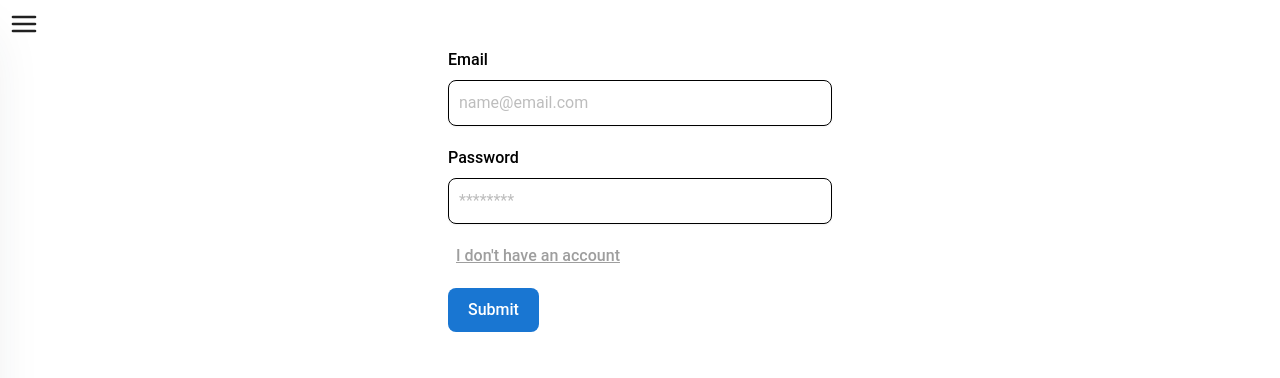
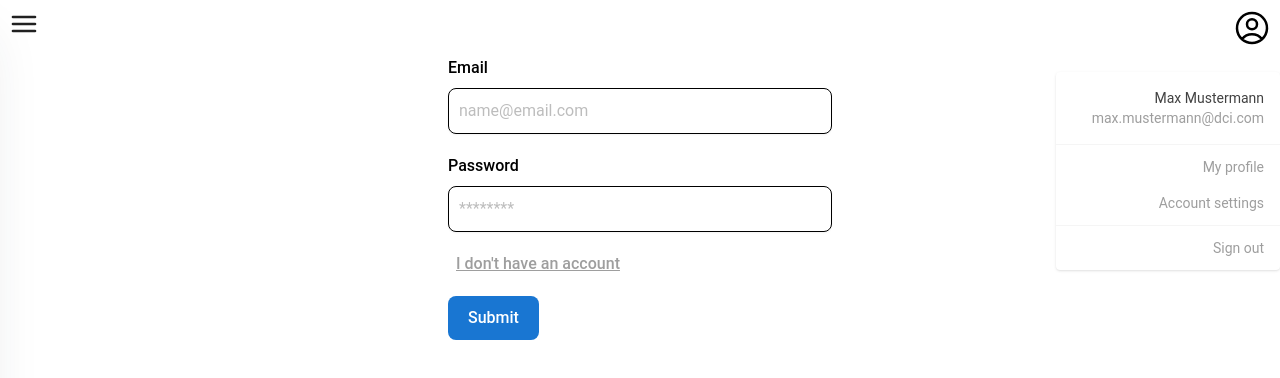
Before and after one commit to Chishirov/NetFilm, a React (Vite) app in the folder frontend/: page /login in a window 1280 px wide. Shown: the top 378 px of the page. Built offline with nearby package versions, Linux system fonts and the light colour scheme.

Commit message:
login frontend erweiterung nf

```diff
--- a/frontend/package.json
+++ b/frontend/package.json
@@ -15,7 +15,7 @@
     "axios": "^1.6.7",
     "react": "^18.2.0",
     "react-dom": "^18.2.0",
-    "react-router-dom": "^6.22.0"
+    "react-router-dom": "^6.22.1"
   },
   "devDependencies": {
     "@types/react": "^18.2.55",
--- a/frontend/src/components/SidebarWithBurgerMenu.jsx
+++ b/frontend/src/components/SidebarWithBurgerMenu.jsx
@@ -38,6 +38,10 @@ export function SidebarWithBurgerMenu() {
   const [open, setOpen] = React.useState(0);
   const [openAlert, setOpenAlert] = React.useState(true);
   const [isDrawerOpen, setIsDrawerOpen] = React.useState(false);
+  const [user, setUser] = React.useState({
+    username: "Max Mustermann",
+    email: "max.mustermann@dci.com",
+  });
 
   const handleOpen = (value) => {
     setOpen(open === value ? 0 : value);
@@ -48,6 +52,7 @@ export function SidebarWithBurgerMenu() {
 
   return (
     <>
+      <div className="flex justify-between">
         <IconButton variant="text" size="lg" onClick={openDrawer}>
           {isDrawerOpen ? (
             <XMarkIcon className="h-8 w-8 stroke-2" />
@@ -55,7 +60,86 @@ export function SidebarWithBurgerMenu() {
             <Bars3Icon className="h-8 w-8 stroke-2" />
           )}
         </IconButton>
-      <Drawer className="new-class" open={isDrawerOpen} onClose={closeDrawer}>
+
+        <div>
+          <button
+            type="button"
+            className="p-2 flex mx-1 text-sm bg-white rounded-full md:mr-0 "
+            data-dropdown-toggle="dropdown"
+            id="user-menu-button"
+            aria-expanded="true"
+          >
+            <span className="object-center flex flex-col items-center">
+              <svg
+                xmlns="http://www.w3.org/2000/svg"
+                fill="none"
+                viewBox="0 0 24 24"
+                strokeWidth={1.5}
+                stroke="currentColor"
+                className="w-10 h-10"
+              >
+                <path
+                  strokeLinecap="round"
+                  strokeLinejoin="round"
+                  d="M17.982 18.725A7.488 7.488 0 0 0 12 15.75a7.488 7.488 0 0 0-5.982 2.975m11.963 0a9 9 0 1 0-11.963 0m11.963 0A8.966 8.966 0 0 1 12 21a8.966 8.966 0 0 1-5.982-2.275M15 9.75a3 3 0 1 1-6 0 3 3 0 0 1 6 0Z"
+                />
+              </svg>
+            </span>
+          </button>
+          <div
+            className=" absolute right-0 z-50 my-4 w-56 text-base list-none bg-white rounded divide-y divide-gray-100 shadow dark:bg-gray-700 dark:divide-gray-600"
+            id="dropdown"
+          >
+            <div className="py-4 px-4 text-right">
+              <span className="block text-sm text-gray-800 truncate dark:text-gray-400">
+                {user.username}
+              </span>
+              <span className="block text-sm text-gray-500 truncate dark:text-gray-400">
+                {user.email}
+              </span>
+            </div>
+            <ul
+              className="py-1 text-gray-500 dark:text-gray-400 text-right"
+              aria-labelledby="dropdown"
+            >
+              <li>
+                <a
+                  href="#"
+                  className="block py-2 px-4 text-sm hover:bg-gray-100 dark:hover:bg-gray-600 dark:text-gray-400 dark:hover:text-white"
+                >
+                  My profile
+                </a>
+              </li>
+              <li>
+                <a
+                  href="#"
+                  className="block py-2 px-4 text-sm hover:bg-gray-100 dark:hover:bg-gray-600 dark:text-gray-400 dark:hover:text-white"
+                >
+                  Account settings
+                </a>
+              </li>
+            </ul>
+            <ul
+              className="py-1 text-gray-500 dark:text-gray-400 text-right"
+              aria-labelledby="dropdown"
+            >
+              <li>
+                <a
+                  href="#"
+                  className="block py-2 px-4 text-sm hover:bg-gray-100 dark:hover:bg-gray-600 dark:hover:text-white"
+                >
+                  Sign out
+                </a>
+              </li>
+            </ul>
+          </div>
+        </div>
+      </div>
+      <Drawer
+        className="new-className"
+        open={isDrawerOpen}
+        onClose={closeDrawer}
+      >
         <Card
           color="transparent"
           shadow={false}
--- a/frontend/src/pages/LoginPage.jsx
+++ b/frontend/src/pages/LoginPage.jsx
@@ -1,11 +1,14 @@
 import axios from "axios";
 import React, { useState } from "react";
+import { Navigate } from "react-router-dom";
 
 function LoginPage() {
   const [email, setEmail] = useState("");
   const [password, setPassword] = useState("");
   const [username, setUsername] = useState("");
   const [login, setLogin] = useState(true);
+  const [redirect, setRedirect] = useState(false);
+  const [showProfile, setShowProfile] = useState(false);
 
   const [user, setUser] = useState({}); //! --------- useContext
   const backendUrl = "http://localhost:3000"; //! --------- app.jsx axios.default
@@ -18,11 +21,11 @@ function LoginPage() {
         { username, email, password },
         { withCredentials: true }
       );
+      setLogin(false);
+      alert("Account created successfully, please ");
     } catch (error) {
       console.log("Error registering", error);
     }
-    setLogin(false);
-    <Navigate to={"/"} />;
   }
 
   async function handleLogin(e) {
@@ -38,12 +41,15 @@ function LoginPage() {
       );
       if (!data) throw new Error();
       setUser(data);
-      console.log("login user", user);
+      setRedirect(true);
     } catch (error) {
       console.log("Login failed", error);
+      alert("Login failed");
     }
   }
-
+  if (redirect) {
+    return <Navigate to={"/Popular-movies"} />;
+  }
   return (
     <div>
       <div>
@@ -156,6 +162,7 @@ function LoginPage() {
           </form>
         )}
       </div>
+      <div></div>
     </div>
   );
 }
```
Also changed, not shown: 1 other file (tests, documents, lock files or other folders). Lines whose indentation alone changed are shown as unchanged.
